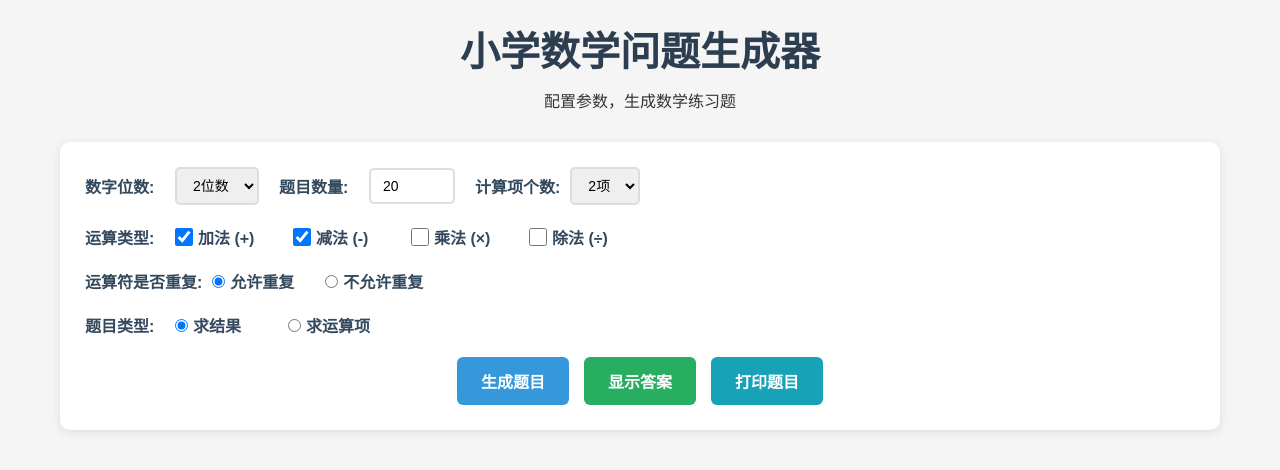
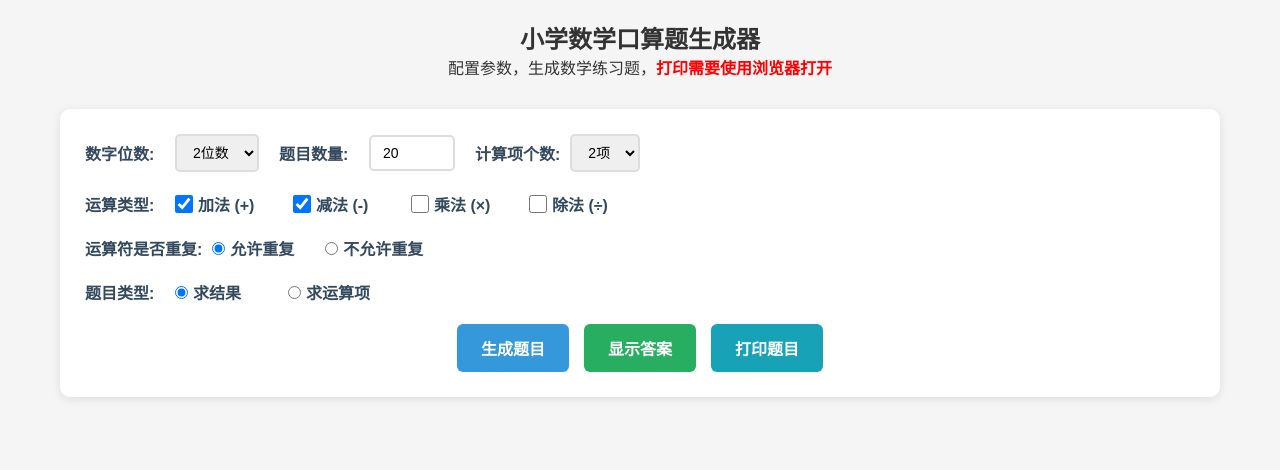
Before and after one commit to dllen/PrimarySchoolMathematicsGenerator, a Vue app: page / in a window 1280 px wide. Shown: the top 470 px of the page. Built offline with nearby package versions, Linux system fonts and the light colour scheme.

Commit message:
add tips

```diff
--- a/src/App.vue
+++ b/src/App.vue
@@ -1,8 +1,8 @@
 <template>
   <div class="container">
     <div class="header">
-      <h1>小学数学问题生成器</h1>
-      <p>配置参数，生成数学练习题</p>
+      <h2>小学数学口算题生成器</h2>
+      <p>配置参数，生成数学练习题，<strong style="color: red">打印需要使用浏览器打开</strong></p>
     </div>
 
     <div class="config-panel">
```
